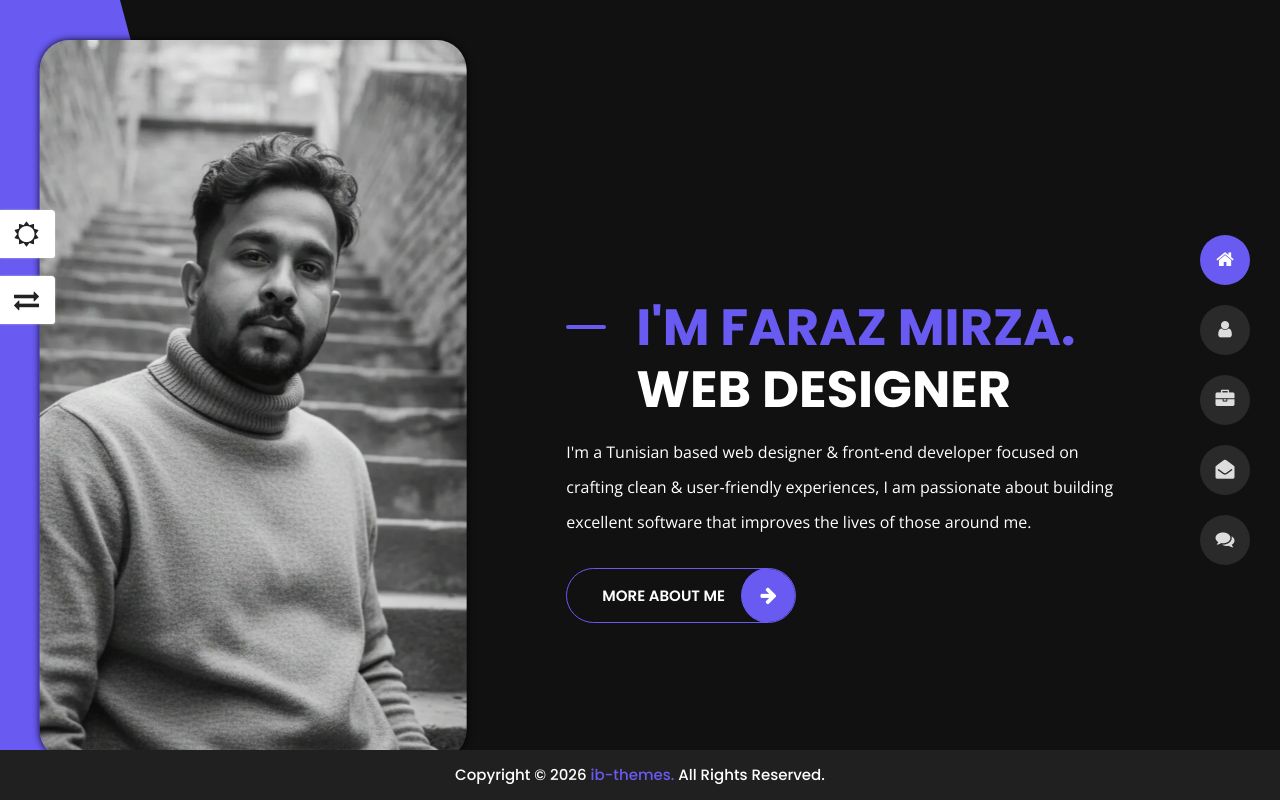
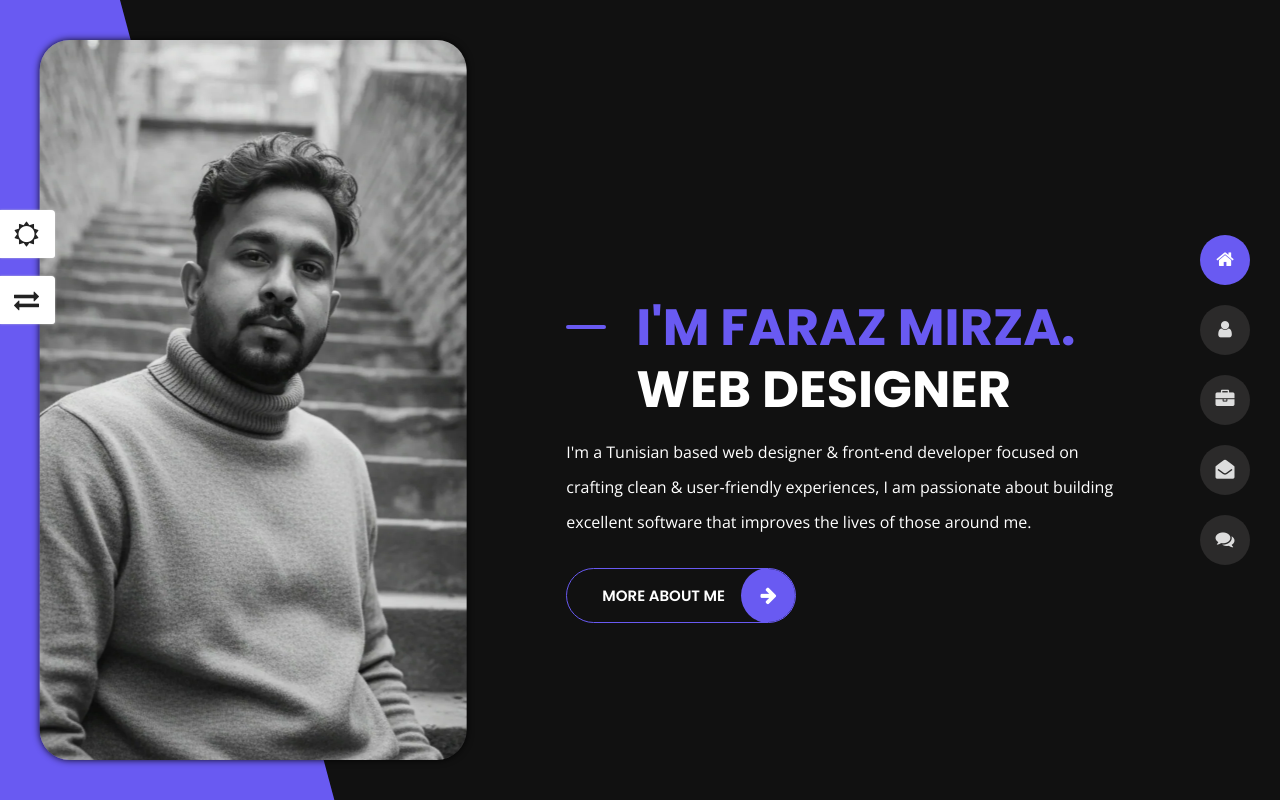
Before and after one commit to faraz-mirza-dev/faraz-portfolio, a React (Vite) app: page / in a window 1280 px wide. Built offline with nearby package versions, Linux system fonts and the light colour scheme.

Commit message:
Remove footer-wrapper and styleSecondColor classes

```diff
--- a/src/components/common/Footer/Footer.tsx
+++ b/src/components/common/Footer/Footer.tsx
@@ -4,7 +4,7 @@ export default function Footer() {
   const year = new Date().getFullYear();
 
   return (
-    <footer className="footer-wrapper">
+    <footer>
       <FadeInMount delay={0.12}>
         <p>
           Copyright © {year}{" "}
--- a/src/components/common/RtlToggle/RtlToggle.tsx
+++ b/src/components/common/RtlToggle/RtlToggle.tsx
@@ -6,7 +6,6 @@ export default function RtlToggle() {
   return (
     <div
       id="showRtlSwitcher"
-      className="styleSecondColor"
       role="button"
       tabIndex={0}
       onClick={() => {
--- a/src/components/common/ThemeToggle/ThemeToggle.tsx
+++ b/src/components/common/ThemeToggle/ThemeToggle.tsx
@@ -8,7 +8,6 @@ export default function ThemeToggle() {
   return (
     <div
       id="showSwitcher"
-      className="styleSecondColor"
       role="button"
       tabIndex={0}
       onClick={toggleTheme}
--- a/src/styles/globals.css
+++ b/src/styles/globals.css
@@ -2444,28 +2444,6 @@ body.light.contact .contactform.contact-form-panel textarea::placeholder {
   }
 }
 
-/* footer */
-.footer-wrapper {
-  color: #fff;
-  background: #202020;
-  width: 100%;
-  height: 50px;
-  position: fixed;
-  bottom: 0;
-  display: flex;
-  align-items: center;
-  justify-content: center;
-  z-index: 9;
-}
-.footer-wrapper p {
-  margin-bottom: 0;
-}
-
-@media (max-width: 767px) {
-  .footer-wrapper p {
-    font-size: 13px;
-  }
-}
 
 /* Vertical icon menu + mobile toggle (no top bar) */
 .has-default-menu .title-section {
--- a/src/styles/skins/globalcolor.css
+++ b/src/styles/skins/globalcolor.css
@@ -69,9 +69,6 @@ body.light.blog .page-link:hover,
 	color: #fff;
 	background-color: var(--skin-accent);
 	border-color: var(--skin-accent);
-}
-.footer-wrapper p a {
-	color: var(--skin-accent);
 }
 button.button {
 	border: 1px solid var(--skin-accent);
```
Also changed, not shown: 4 other files (tests, documents, lock files or other folders).
